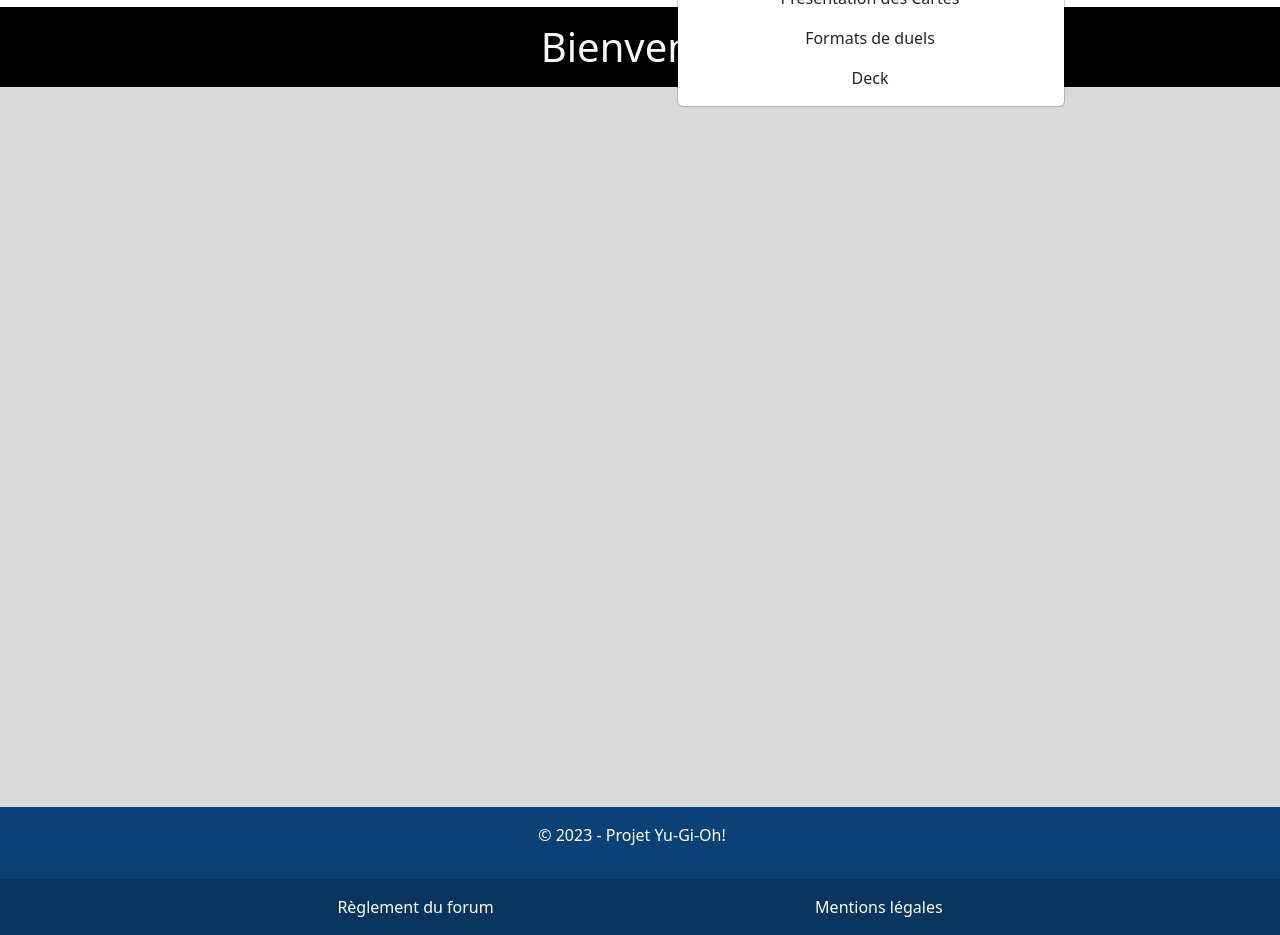
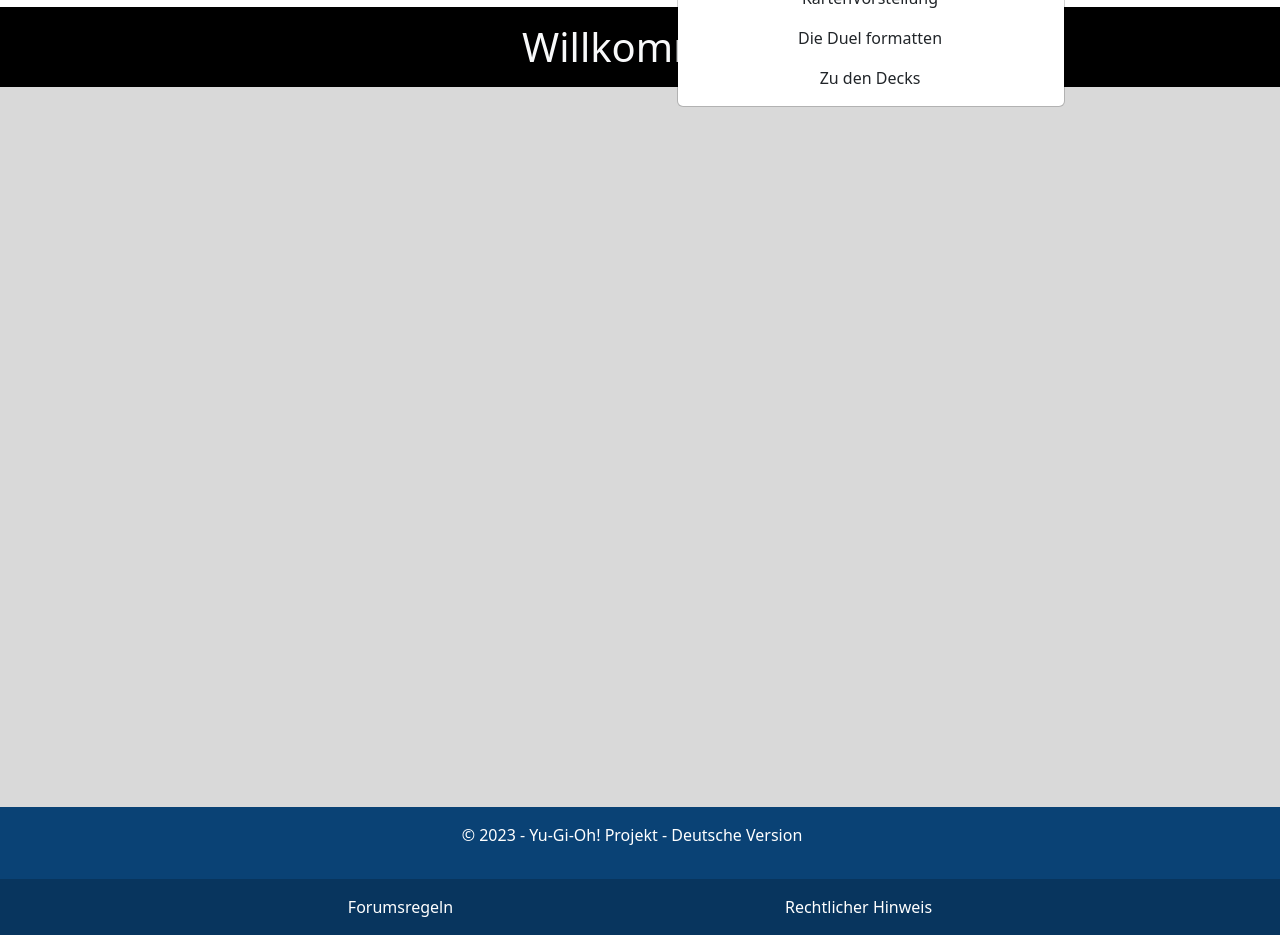
Before and after one commit to Mamath68/ProjetElan2023, a PHP site: the page made by view/home.php in a window 1280 px wide, after a click on "Das KartenSpiel". Shown: the part 521-1456 px from the top of the page. Run offline with PHP 8.4, Linux system fonts and the light colour scheme; the template is opened without the code that fills it, so the values that code supplies are empty; some libraries are stand-ins or nearby versions.

Commit message:
übersetztung auf deutsch von mehr oder wenniger alles.

```diff
--- a/public/js/script.js
+++ b/public/js/script.js
@@ -27,7 +27,7 @@ const logBottomElement = document.querySelector(".logbottom");
 const logMessageElement = document.getElementById("log-message");
 
 const logMessageDefault = logMessageElement.innerText;
-const logMessages = ["Mon profil", "Liste des utilisateurs", "Déconnexion"];
+const logMessages = ["Mein profil", "Benutzerliste", "Ausloggen"];
 
 
 // pour chaque icône qui peut être survolée
--- a/view/home.php
+++ b/view/home.php
@@ -5,12 +5,12 @@ if (Core\Session::isAdmin()) {
 
     <div class="main2">
         <button class="openbtn" onclick="openNav()">☰</button>
-        <h1 class="p-3 primetitle text-light">Bienvenue
+        <h1 class="p-3 primetitle text-light">Willkommen
             <?= Core\Session::getUser()->getPseudo() ?>
         </h1>
     </div>
     <div class="main3">
-        <h1 class="p-3 primetitle text-light">Bienvenue
+        <h1 class="p-3 primetitle text-light">Willkommen
             <?= Core\Session::getUser()->getPseudo() ?>
         </h1>
     </div>
@@ -59,13 +59,13 @@ if (Core\Session::isAdmin()) {
 } else if (Core\Session::getUser()) {
     ?>
         <div class="main3">
-            <h1 class="p-3 primetitle text-light">Bienvenue
+            <h1 class="p-3 primetitle text-light">Willkommen
             <?= Core\Session::getUser()->getPseudo() ?>
             </h1>
         </div>
         <div class="main2">
             <button class="openbtn" onclick="openNav()">☰</button>
-            <h1 class="p-3 primetitle text-light">Bienvenue
+            <h1 class="p-3 primetitle text-light">Willkommen
             <?= Core\Session::getUser()->getPseudo() ?>
             </h1>
         </div>
@@ -142,13 +142,13 @@ if (Core\Session::isAdmin()) {
 } else {
     ?>
         <div class="main3">
-            <h1 class="p-3 primetitle text-light">Bienvenue cher Duelliste, <br> <strong>C'est l'heure du Duduelle!</strong><br>
-                Mais d'abord, il faut se connecter</h1>
+            <h1 class="p-3 primetitle text-light">Willkommen, lieber Duellant, <br> <strong>Es ist Zeit für das Duell!</strong><br>
+                Aber zuerst musst du dich anmelden</h1>
         </div>
         <div class="main2">
             <button class="openbtn" onclick="openNav()">☰</button>
-            <h1 class="p-3 primetitle text-light">Bienvenue cher Duelliste, <br> <strong>C'est l'heure du Duduelle!</strong><br>
-                Mais d'abord, il faut se connecter</h1>
+            <h1 class="p-3 primetitle text-light">Willkommen, lieber Duellant, <br> <strong>Es ist Zeit für das Duell!</strong><br>
+                Aber zuerst musst du dich anmelden</h1>
         </div>
 
         <div class="bottom2">
@@ -220,5 +220,5 @@ if (Core\Session::isAdmin()) {
     </div>
     <?php
 }
-$title = "Projet Yu-Gi-Oh!";
+$title = "Yu-Gi-Oh! Projekt";
 ?>
--- a/view/layout.php
+++ b/view/layout.php
@@ -31,7 +31,7 @@
         ?>
             <header>
                 <div id="logblock">
-                    <img src='public/img/<?= Core\Session::getUser()->getAvatar() ?>' alt='logo'>
+                    <img src='public/img/<?= Core\Session::getUser()->getAvatar() ?>' alt='Avatar'>
                     <div id="messagehidden">
                         <p id="log-message">Willkommen
                             <?= Core\Session::getUser()->getPseudo() ?>
@@ -121,9 +121,9 @@
         } else if (Core\Session::getUser()) { ?>
             <header>
                 <div id="logblock">
-                    <img src='public/img/<?= Core\Session::getUser()->getAvatar() ?>' alt='logo'>
+                    <img src='public/img/<?= Core\Session::getUser()->getAvatar() ?>' alt='Avatar'>
                     <div id="messagehidden">
-                        <p id="log-message">Bienvenue
+                        <p id="log-message">Willkommen
                             <?= Core\Session::getUser()->getPseudo() ?>
                         </p>
                     </div>
@@ -139,66 +139,60 @@
                 <nav>
                     <ol>
                         <li>
-                            <a class="bouton" href="index.php?ctrl=home&action=index" role="button">Accueil</a>
+                            <a class="bouton" href="index.php?ctrl=home&action=index" role="button">Home</a>
                         </li>
                         <li>
                             <a class="bouton" href="index.php?ctrl=socialnetwork&action=findAllPublications" role="button">Blog</a>
                         </li>
                         <li>
                             <button type="button" class="bouton btn-danger dropdown-toggle" data-bs-toggle="dropdown" aria-expanded="false">
-                                Jeu de carte </button>
+                                Das KartenSpiel </button>
                             <ul class="dropdown-menu Yugioh">
-                                <li><a class="dropdown-item" href="index.php?ctrl=card&action=presentation">Présentation des
-                                        Cartes</a>
+                                <li><a class="dropdown-item" href="index.php?ctrl=card&action=presentation">KartenVorstellung</a>
                                 </li>
                                 <!-- <li><a class="dropdown-item" href="index.php?ctrl=card&action=searchCard"
                                             role="button">Recherches</a></li> -->
-                                <li><a class="dropdown-item" href="index.php?ctrl=card&action=typeofduel" role="button">Formats
-                                        de
-                                        duels</a></li>
-                                <li><a class="dropdown-item" href="index.php?ctrl=card&action=listDeck" role="button">Deck</a>
+                                <li><a class="dropdown-item" href="index.php?ctrl=card&action=typeofduel" role="button">Die Duel formatten</a></li>
+                                <li><a class="dropdown-item" href="index.php?ctrl=card&action=listDeck" role="button">Zu den Decks</a>
                                 </li>
                             </ul>
                         </li>
                         <li>
                             <button type="button" class="bouton btn-danger dropdown-toggle" data-bs-toggle="dropdown" aria-expanded="false">
-                                L'Univers Yu-Gi-Oh!
+                                Das Yu-Gi-Oh! Universum
                             </button>
                             <ul class="dropdown-menu Yugioh">
                                 <li><a class="dropdown-item" href="index.php?ctrl=mangas&action=findAllMangas">Mangas</a>
                                 </li>
-                                <li><a class="dropdown-item" href="index.php?ctrl=anime&action=findAllAnime">Animé</a></li>
+                                <li><a class="dropdown-item" href="index.php?ctrl=anime&action=findAllAnime">Anime</a></li>
                             </ul>
                         </li>
                     </ol>
                     <div id="mySidebar" class="sidebar">
                         <a href="javascript:void(0)" class="closebtn" onclick="closeNav()">&times;</a>
-                        <a href="index.php?ctrl=home&action=index">Accueil</a>
+                        <a href="index.php?ctrl=home&action=index">Home</a>
                         <a href="index.php?ctrl=socialnetwork&action=findAllPublications">Blog</a>
                         <li>
                             <button type="button" class="bouton btn-danger dropdown-toggle" data-bs-toggle="dropdown" aria-expanded="false">
-                                Jeu de carte </button>
+                                Das KartenSpiel </button>
                             <ul class="dropdown-menu Yugioh">
-                                <li><a class="dropdown-item" href="index.php?ctrl=card&action=presentation">Presentation des
-                                        Cartes</a>
+                                <li><a class="dropdown-item" href="index.php?ctrl=card&action=presentation">KartenVorstellung</a>
                                 </li>
                                 <!-- <li><a class="dropdown-item" href="index.php?ctrl=card&action=searchCard"
                                         role="button">Recherches</a></li> -->
-                                <li><a class="dropdown-item" href="index.php?ctrl=card&action=typeofduel" role="button">Formats
-                                        de
-                                        duels</a></li>
-                                <li><a class="dropdown-item" href="index.php?ctrl=card&action=listDeck" role="button">Deck</a>
+                                <li><a class="dropdown-item" href="index.php?ctrl=card&action=typeofduel" role="button">Die Duel formatten</a></li>
+                                <li><a class="dropdown-item" href="index.php?ctrl=card&action=listDeck" role="button">Zu den Decks</a>
                                 </li>
                             </ul>
                         </li>
                         <li>
                             <button type="button" class="bouton btn-danger dropdown-toggle" data-bs-toggle="dropdown" aria-expanded="false">
-                                L'Univers Yu-Gi-Oh!
+                                Das Yu-Gi-Oh! Universum
                             </button>
                             <ul class="dropdown-menu Yugioh">
                                 <li><a class="dropdown-item" href="index.php?ctrl=mangas&action=findAllMangas">Mangas</a>
                                 </li>
-                                <li><a class="dropdown-item" href="index.php?ctrl=anime&action=findAllAnime">Animé</a></li>
+                                <li><a class="dropdown-item" href="index.php?ctrl=anime&action=findAllAnime">Anime</a></li>
                             </ul>
                         </li>
                     </div>
@@ -219,84 +213,29 @@
                 <nav>
                     <ol>
                         <li>
-                            <a class="bouton" href="index.php?ctrl=home&action=index" role="button">Accueil</a>
+                            <a class="bouton" href="index.php?ctrl=home&action=index" role="button">Home</a>
                         </li>
-                        <li> <button type="button" class="bouton btn-secondary dropdown-toggle" data-bs-toggle="dropdown" aria-expanded="false">
-                                Connectiques
-                            </button>
-                            <ul class="dropdown-menu">
-                                <li class="bg-success"><a class="dropdown-item" href="index.php?ctrl=security&action=loginForm">Se Connecter</a></li>
-                                <li class="bg-danger"><a class="dropdown-item" href="index.php?ctrl=security&action=registerForm">Pas de Compte,
-                                        S'enregistrer</a>
-                                </li>
-                            </ul>
+
+                        <li>
+                            <a class="bouton bg-success" href="index.php?ctrl=security&action=loginForm">Login</a>
                         </li>
                         <li>
-                            <button type="button" class="bouton btn-danger dropdown-toggle" data-bs-toggle="dropdown" aria-expanded="false">
-                                Jeu de carte </button>
-                            <ul class="dropdown-menu Yugioh">
-                                <li><a class="dropdown-item" href="index.php?ctrl=card&action=presentation">Présentation des
-                                        Cartes</a>
-                                </li>
-                                <!-- <li><a class="dropdown-item" href="index.php?ctrl=card&action=searchCard"
-                                            role="button">Recherches</a></li> -->
-                                <li><a class="dropdown-item" href="index.php?ctrl=card&action=typeofduel" role="button">Formats
-                                        de
-                                        duels</a></li>
-
-                                <li><a class="dropdown-item" href="index.php?ctrl=card&action=listDeck" role="button">Deck</a>
-                                </li>
-                            </ul>
-                        </li>
-                        <li>
-                            <button type="button" class="bouton btn-danger dropdown-toggle" data-bs-toggle="dropdown" aria-expanded="false">
-                                L'Univers Yu-Gi-Oh!
-                            </button>
-                            <ul class="dropdown-menu Yugioh">
-                                <li><a class="dropdown-item" href="index.php?ctrl=mangas&action=findAllMangas">Mangas</a>
-                                </li>
-                                <li><a class="dropdown-item" href="index.php?ctrl=anime&action=findAllAnime">Animé</a></li>
-                            </ul>
+                            <a class="bouton bg-danger" href="index.php?ctrl=security&action=registerForm">Noch kein Konto? Sich
+                                einschreiben</a>
                         </li>
                     </ol>
                     <div id="mySidebar" class="sidebar">
                         <a href="javascript:void(0)" class="closebtn" onclick="closeNav()">&times;</a>
-                        <a href="index.php?ctrl=home&action=index">Accueil</a>
-                        <li> <button type="button" class="bouton btn-secondary dropdown-toggle" data-bs-toggle="dropdown" aria-expanded="false">
-                                Connectiques
-                            </button>
-                            <ul class="dropdown-menu">
-                                <li class="bg-success"><a class="dropdown-item" href="index.php?ctrl=security&action=loginForm">Se Connecter</a></li>
-                                <li class="bg-danger"><a class="dropdown-item" href="index.php?ctrl=security&action=registerForm">Pas de Compte,
-                                        S'enregistrer</a>
-                                </li>
-                            </ul>
+                        <li>
+                            <a class="bouton text-light" href="index.php?ctrl=home&action=index" role="button">Home</a>
+                        </li>
+
+                        <li>
+                            <a class="bouton bg-success text-light" href="index.php?ctrl=security&action=loginForm">Login</a>
                         </li>
                         <li>
-                            <button type="button" class="bouton btn-danger dropdown-toggle" data-bs-toggle="dropdown" aria-expanded="false">
-                                Jeu de carte </button>
-                            <ul class="dropdown-menu Yugioh">
-                                <li><a class="dropdown-item" href="index.php?ctrl=card&action=presentation">Presentation des
-                                        Cartes</a>
-                                </li>
-                                <!-- <li><a class="dropdown-item" href="index.php?ctrl=card&action=searchCard"
-                                        role="button">Recherches</a></li> -->
-                                <li><a class="dropdown-item" href="index.php?ctrl=card&action=typeofduel" role="button">Formats
-                                        de
-                                        duels</a></li>
-                                <li><a class="dropdown-item" href="index.php?ctrl=card&action=listDeck" role="button">Deck</a>
-                                </li>
-                            </ul>
-                        </li>
-                        <li>
-                            <button type="button" class="bouton btn-danger dropdown-toggle" data-bs-toggle="dropdown" aria-expanded="false">
-                                L'Univers Yu-Gi-Oh!
-                            </button>
-                            <ul class="dropdown-menu Yugioh">
-                                <li><a class="dropdown-item" href="index.php?ctrl=mangas&action=findAllMangas">Mangas</a>
-                                </li>
-                                <li><a class="dropdown-item" href="index.php?ctrl=anime&action=findAllAnime">Animé</a></li>
-                            </ul>
+                            <a class="bouton bg-danger text-light" href="index.php?ctrl=security&action=registerForm">Noch kein Konto? Sich
+                                einschreiben</a>
                         </li>
                     </div>
                 </nav>
@@ -312,13 +251,13 @@
             <div class="container p-3">
                 <section>
                     <p class="d-flex justify-content-center align-items-center">
-                        <span class="me-3"> © 2023 - Projet Yu-Gi-Oh!</span>
+                        <span class="me-3"> © 2023 - Yu-Gi-Oh! Projekt - Deutsche Version</span>
                     </p>
                 </section>
             </div>
             <div class="text-center p-3 footer">
-                <a class="link" href="index.php?ctrl=home&action=forumRules" target="_blank">Règlement du forum</a>
-                <a class="link" href="index.php?ctrl=home&action=forumMentions" target="_blank">Mentions légales</a>
+                <a class="link" href="index.php?ctrl=home&action=forumRules" target="_blank">Forumsregeln</a>
+                <a class="link" href="index.php?ctrl=home&action=forumMentions" target="_blank">Rechtlicher Hinweis</a>
             </div>
         </footer>
 
--- a/view/security/login.php
+++ b/view/security/login.php
@@ -29,6 +29,6 @@
     </div>
 </div>
 <?php
-$title = "Se Connecter";
+$title = "Sich Einloggen";
 
 ?>
--- a/view/security/register.php
+++ b/view/security/register.php
@@ -39,6 +39,6 @@
     </div>
 </div>
 <?php
-$title = "S'enregistrer";
+$title = "Sich Einschreiben";
 
 ?>
```
